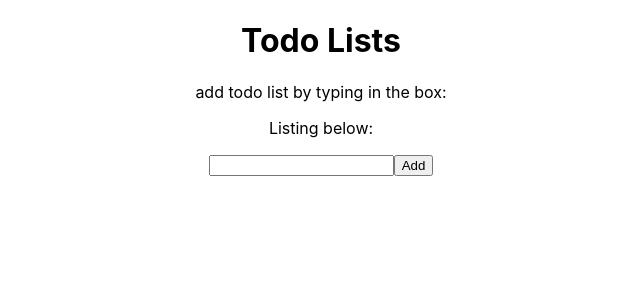
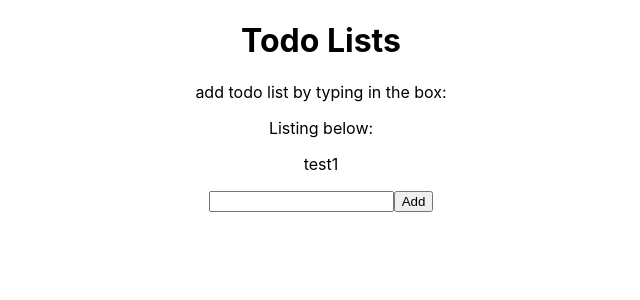
Before and after one commit to rvideep/hooks, a React (Create React App) app: page / in a window 1280 px wide. Shown: the top 300 px of the page, without its empty margins (319-959 px from the left). Built offline with nearby package versions, Linux system fonts and the light colour scheme; the HTML template or start-up script is replaced by a standard one.

Commit message:
add paragraph test1

```diff
--- a/src/App.js
+++ b/src/App.js
@@ -9,6 +9,7 @@ function App() {
       <h1>Todo Lists</h1>
       <p>add todo list by typing in the box:</p>
       <p>Listing below:</p>
+      <p>test1</p>
       <Todo />
     </div>
   );
```
